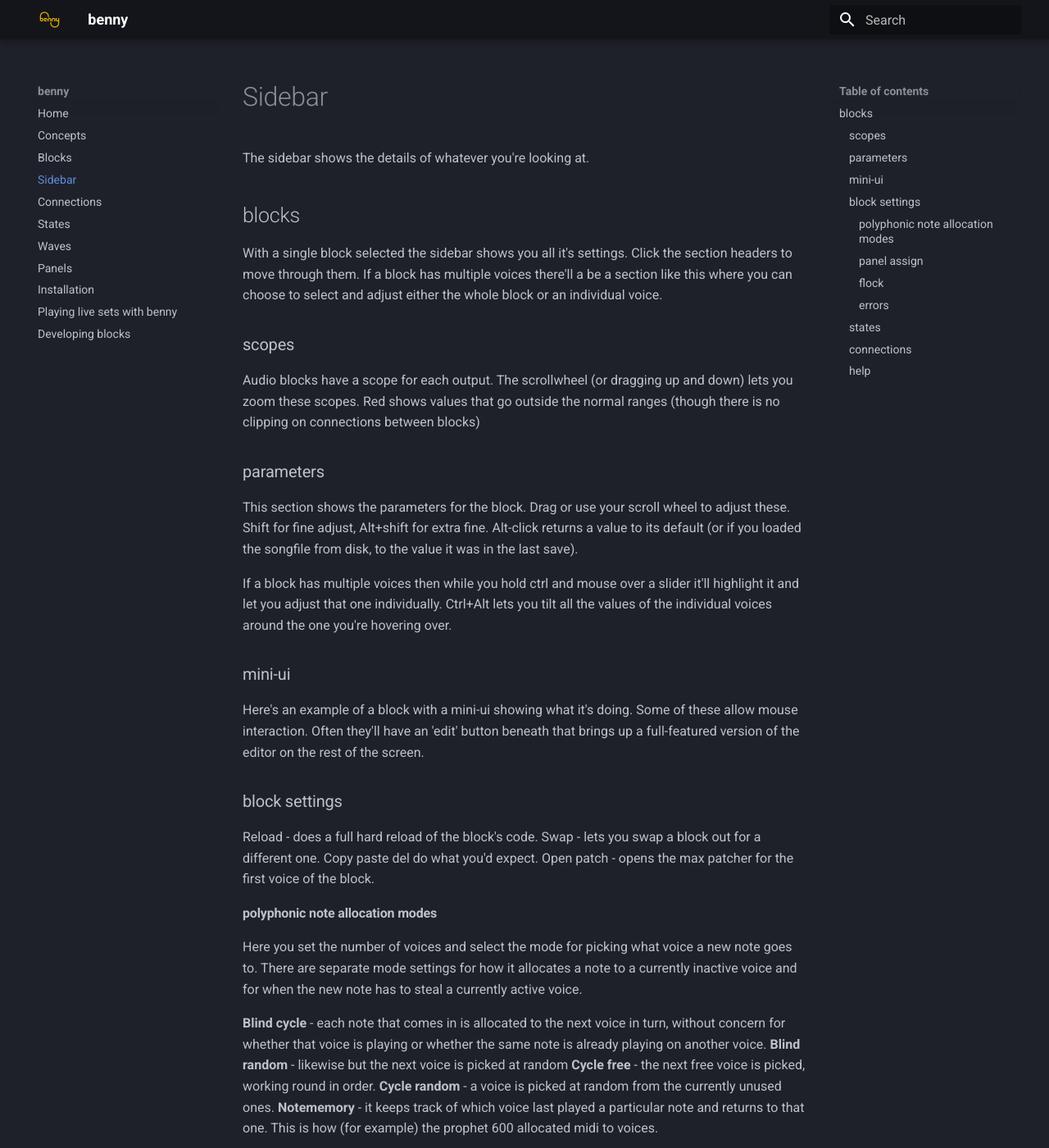
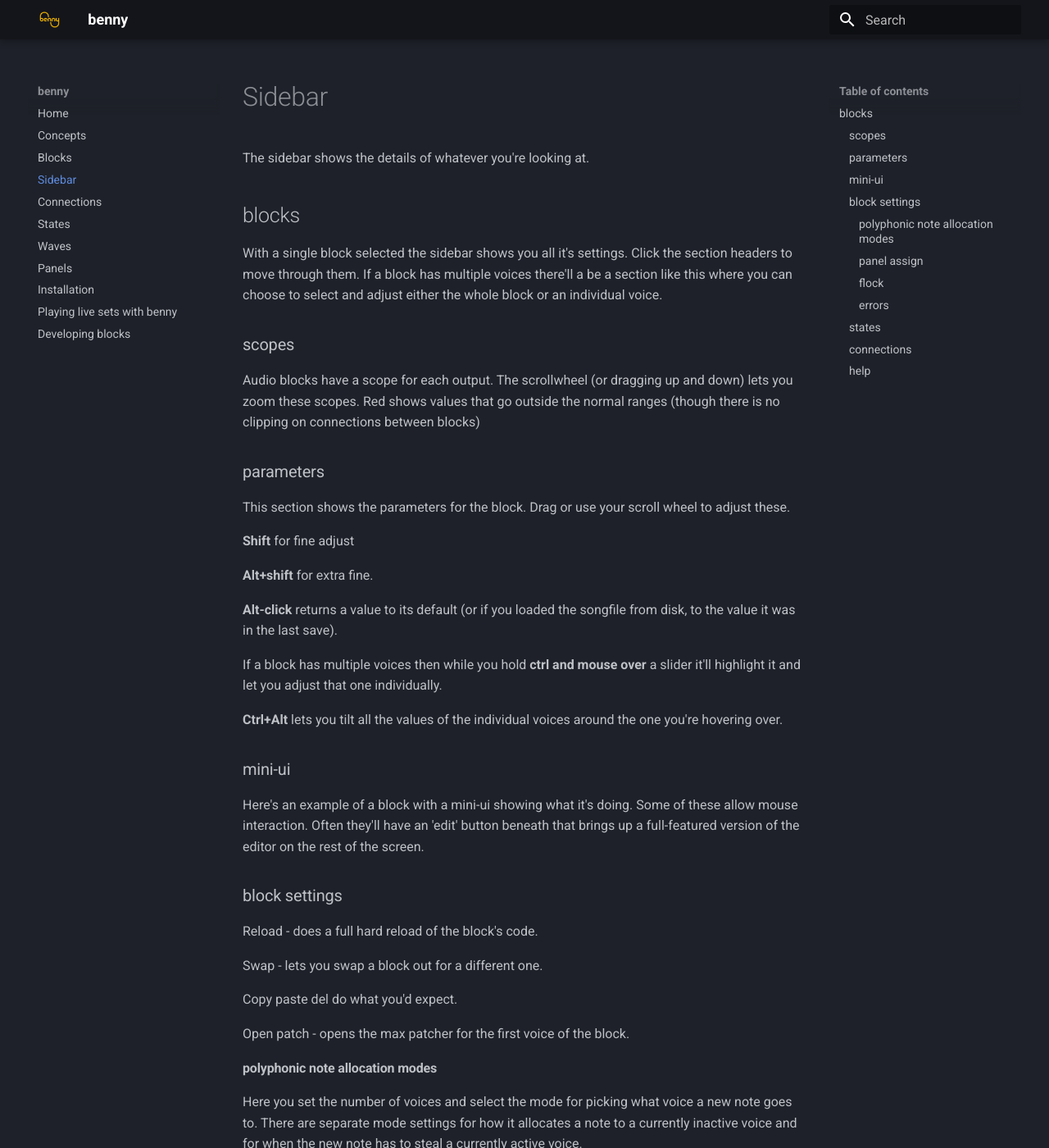
Before and after one commit to playbenny/benny_manual, an MkDocs documentation site: the page built from docs/sidebar.md, in a window 1280 px wide and 1400 px high. Shown: the whole window at 82% size. Built offline with MkDocs 1.6.1 and Material for MkDocs 9.7.7, drawn with Linux system fonts in a browser that asks for light colours.

```diff
--- a/docs/sidebar.md
+++ b/docs/sidebar.md
@@ -10,9 +10,17 @@ Audio blocks have a scope for each output. The scrollwheel (or dragging up and d
 
 ### parameters
 
-This section shows the parameters for the block. Drag or use your scroll wheel to adjust these. Shift for fine adjust, Alt+shift for extra fine. Alt-click returns a value to its default (or if you loaded the songfile from disk, to the value it was in the last save).
+This section shows the parameters for the block. Drag or use your scroll wheel to adjust these.
 
-If a block has multiple voices then while you hold ctrl and mouse over a slider it'll highlight it and let you adjust that one individually. Ctrl+Alt lets you tilt all the values of the individual voices around the one you're hovering over.
+**Shift** for fine adjust
+
+**Alt+shift** for extra fine.
+
+**Alt-click** returns a value to its default (or if you loaded the songfile from disk, to the value it was in the last save).
+
+If a block has multiple voices then while you hold **ctrl and mouse over** a slider it'll highlight it and let you adjust that one individually.
+
+**Ctrl+Alt** lets you tilt all the values of the individual voices around the one you're hovering over.
 
 ### mini-ui
 
@@ -21,8 +29,11 @@ Here's an example of a block with a mini-ui showing what it's doing. Some of the
 ### block settings
 
 Reload - does a full hard reload of the block's code.
+
 Swap - lets you swap a block out for a different one.
+
 Copy paste del do what you'd expect.
+
 Open patch - opens the max patcher for the first voice of the block.
 
 #### polyphonic note allocation modes
@@ -30,13 +41,19 @@ Open patch - opens the max patcher for the first voice of the block.
 Here you set the number of voices and select the mode for picking what voice a new note goes to. There are separate mode settings for how it allocates a note to a currently inactive voice and for when the new note has to steal a currently active voice.
 
 **Blind cycle** - each note that comes in is allocated to the next voice in turn, without concern for whether that voice is playing or whether the same note is already playing on another voice.
+
 **Blind random** - likewise but the next voice is picked at random
+
 **Cycle free** - the next free voice is picked, working round in order.
+
 **Cycle random** - a voice is picked at random from the currently unused ones.
+
 **Notememory** - it keeps track of which voice last played a particular note and returns to that one. This is how (for example) the prophet 600 allocated midi to voices.
 
 There are two other controls:
+
 **Stack** - plays mutliples of notes, or adds suboctave notes.
+
 **latching** - only implemented on a few blocks so far, this gives the option for parameters to update only one note on and/or note off events (as opposed to continuously, as is the default)
 
 #### panel assign
```
